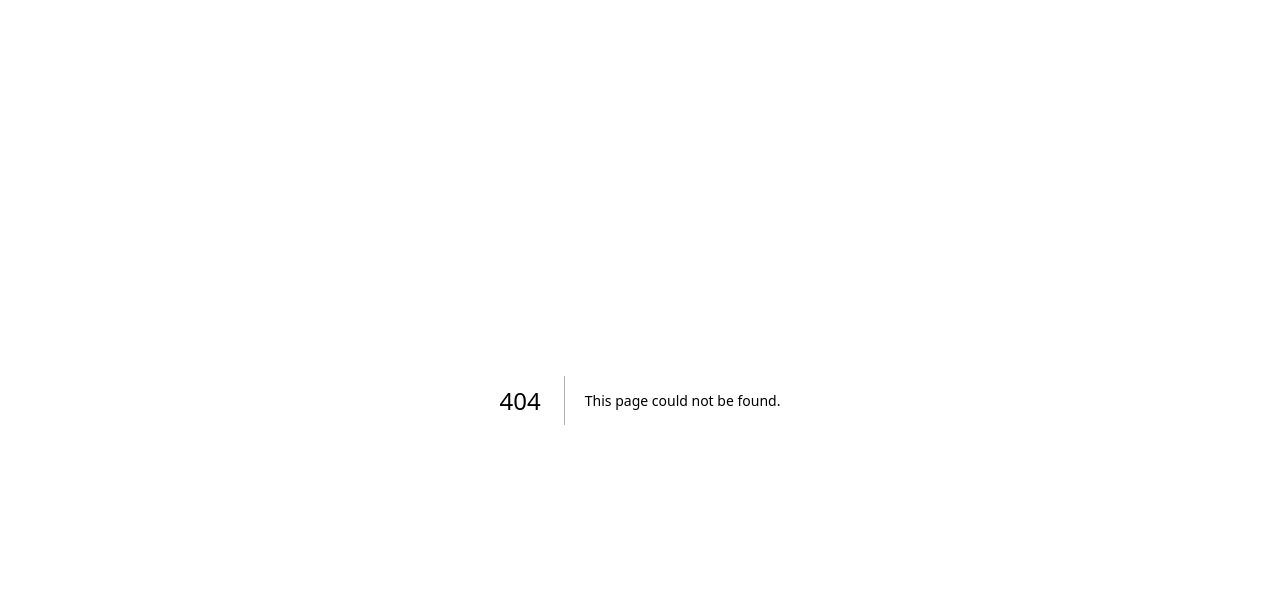
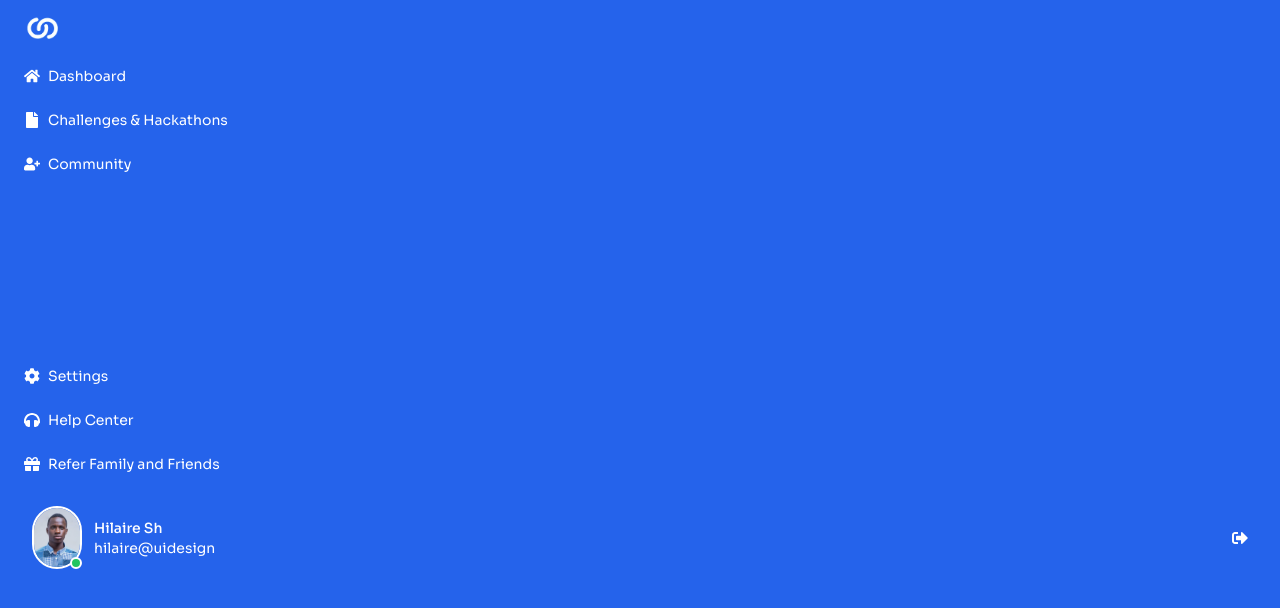
Before and after one commit to mahingaRodin/Umurava, a Next.js app in the folder talent-dashboard/: page /challenges in a window 1280 px wide. Before the commit this address had no page. Shown: the top 608 px of the page. Built offline with nearby package versions, Linux system fonts and the light colour scheme.

Commit message:
"updated"

```diff
--- /dev/null
+++ b/talent-dashboard/app/challenges/page.tsx
@@ -0,0 +1,12 @@
+import React from "react";
+import Sidebar from "../../components/Dashboard/Sidebar";
+
+const Challenges = () => {
+  return (
+    <div>
+      <Sidebar />
+    </div>
+  );
+};
+
+export default Challenges;
```
Also changed, not shown: talent-dashboard/app/pages/index.tsx (deleted).
